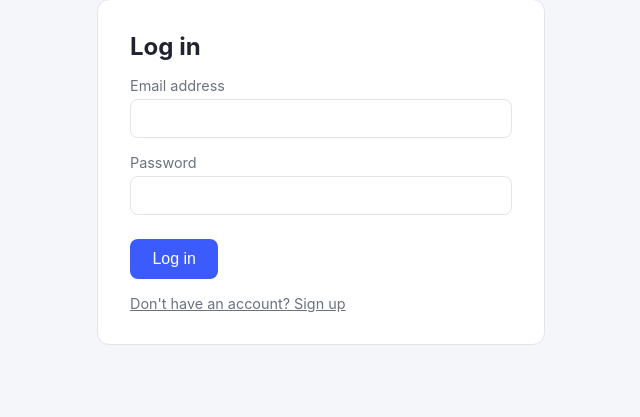
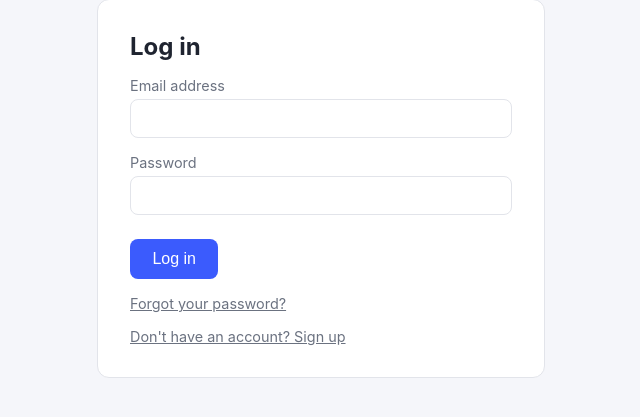
Before and after one commit to alex01at/findmichonline, a PHP site: page /login in a window 1280 px wide. Shown: the part 106-523 px from the top of the page, without its empty margins (319-959 px from the left). Run offline with PHP 8.4, Linux system fonts and the light colour scheme.

Commit message:
Add self-service password reset via email
New /forgot-password and /reset-password/{token} flow: request a
reset link by email, the link is valid for 1 hour and single-use.
The response is identical whether or not the address is registered,
so the form can't be used to enumerate accounts.

Mailer wraps PHP's built-in mail() rather than adding an SMTP
library dependency — most shared hosting (including this one) has a
local MTA wired up for it already, so there's nothing to configure.
MAIL_FROM_ADDRESS/MAIL_FROM_NAME are new .env keys.

Token expiry is computed by MySQL itself (DATE_ADD(NOW(), ...))
instead of in PHP and passed in — caught during testing that PHP's
UTC clock and this host's MySQL server timezone are two hours apart,
which made every token look expired immediately when the comparison
mixed a PHP-computed timestamp with MySQL's NOW().

"forgot-password"/"reset-password" added to BusinessCard's reserved
slugs list since they're now real routes.

Co-Authored-By: Claude Sonnet 5 <noreply@anthropic.com>

```diff
--- a/config/config.php
+++ b/config/config.php
@@ -30,4 +30,8 @@ return [
         'webhook_secret' => $_ENV['STRIPE_WEBHOOK_SECRET'] ?? '',
         'price_id_pro' => $_ENV['STRIPE_PRICE_ID_PRO'] ?? '',
     ],
+    'mail' => [
+        'from_address' => $_ENV['MAIL_FROM_ADDRESS'] ?? 'noreply@localhost',
+        'from_name' => $_ENV['MAIL_FROM_NAME'] ?? 'Kartenlink',
+    ],
 ];
--- a/lang/en.php
+++ b/lang/en.php
@@ -34,7 +34,21 @@ return [
     'auth.login.password_label' => 'Password',
     'auth.login.submit' => 'Log in',
     'auth.login.no_account' => "Don't have an account? Sign up",
+    'auth.login.forgot_password' => 'Forgot your password?',
     'auth.login.errors.invalid_credentials' => 'Email address or password is incorrect.',
+
+    'auth.forgot_password.heading' => 'Forgot password',
+    'auth.forgot_password.intro' => "Enter your email address and we'll send you a reset link.",
+    'auth.forgot_password.submit' => 'Send reset link',
+    'auth.forgot_password.sent' => "If that email address is registered, we've sent a password reset link.",
+    'auth.forgot_password.email_subject' => 'Reset your password – Kartenlink',
+    'auth.forgot_password.email_body' => "Hi,\n\nsomeone (hopefully you) requested a password reset for your Kartenlink account.\n\nReset link (valid for 1 hour):\n{link}\n\nIf this wasn't you, you can safely ignore this email.",
+
+    'auth.reset_password.heading' => 'Set a new password',
+    'auth.reset_password.new_password_label' => 'New password',
+    'auth.reset_password.submit' => 'Save password',
+    'auth.reset_password.success' => 'Your password has been changed. You can log in now.',
+    'auth.reset_password.invalid_token' => 'This link is invalid or has expired. Please request a new one.',
 
     'dashboard.welcome' => 'Welcome, {name}!',
     'dashboard.email_label' => 'Your email address: {email}',
--- a/public/index.php
+++ b/public/index.php
@@ -14,6 +14,7 @@ use Kartenlink\App\Controller\QrCodeController;
 use Kartenlink\App\Controller\StripeWebhookController;
 use Kartenlink\App\Support\Auth;
 use Kartenlink\App\Support\Database;
+use Kartenlink\App\Support\Mailer;
 use Kartenlink\App\Support\Router;
 use Kartenlink\App\Support\Session;
 use Kartenlink\App\Support\StripeService;
@@ -71,12 +72,17 @@ $requireAdmin = function () use ($auth): void {
 $home = new HomeController($view, $auth);
 $router->get('/', fn () => $home->index());
 
-$authController = new AuthController($db, $view, $auth, $translator);
+$mailer = new Mailer($config['mail']['from_address'], $config['mail']['from_name']);
+$authController = new AuthController($db, $view, $auth, $translator, $mailer, $config['app']['url']);
 $router->get('/register', fn () => $authController->showRegister());
 $router->post('/register', fn () => $authController->register());
 $router->get('/login', fn () => $authController->showLogin());
 $router->post('/login', fn () => $authController->login());
 $router->get('/logout', fn () => $authController->logout());
+$router->get('/forgot-password', fn () => $authController->showForgotPassword());
+$router->post('/forgot-password', fn () => $authController->forgotPassword());
+$router->get('/reset-password/{token}', fn (array $params) => $authController->showResetPassword($params));
+$router->post('/reset-password/{token}', fn (array $params) => $authController->resetPassword($params));
 
 $dashboard = new DashboardController($db, $view, $auth);
 $router->get('/dashboard', function () use ($dashboard, $requireAuth) {
--- a/src/Controller/AuthController.php
+++ b/src/Controller/AuthController.php
@@ -6,6 +6,7 @@ namespace Kartenlink\App\Controller;
 
 use Kartenlink\App\Model\User;
 use Kartenlink\App\Support\Auth;
+use Kartenlink\App\Support\Mailer;
 use Kartenlink\App\Support\Session;
 use Kartenlink\App\Support\Translator;
 use Kartenlink\App\Support\View;
@@ -13,10 +14,18 @@ use PDO;
 
 final class AuthController
 {
+    private const RESET_TOKEN_TTL_SECONDS = 3600;
+
     private User $users;
 
-    public function __construct(private PDO $db, private View $view, private Auth $auth, private Translator $translator)
-    {
+    public function __construct(
+        private PDO $db,
+        private View $view,
+        private Auth $auth,
+        private Translator $translator,
+        private Mailer $mailer,
+        private string $appUrl
+    ) {
         $this->users = new User($db);
     }
 
@@ -103,6 +112,80 @@ final class AuthController
         $this->redirect('/login');
     }
 
+    public function showForgotPassword(): void
+    {
+        if ($this->auth->check()) {
+            $this->redirect('/dashboard');
+        }
+
+        echo $this->view->render('auth/forgot_password.twig');
+    }
+
+    public function forgotPassword(): void
+    {
+        $email = strtolower(trim($_POST['email'] ?? ''));
+        $user = $email !== '' ? $this->users->findByEmail($email) : null;
+
+        if ($user !== null) {
+            $token = bin2hex(random_bytes(32));
+            $this->users->setPasswordResetToken((int) $user['id'], $token, self::RESET_TOKEN_TTL_SECONDS);
+
+            $link = $this->appUrl . '/reset-password/' . $token;
+            $this->mailer->send(
+                $user['email'],
+                $this->translator->trans('auth.forgot_password.email_subject'),
+                $this->translator->trans('auth.forgot_password.email_body', ['link' => $link])
+            );
+        }
+
+        // Always show the same message, whether or not the address is registered,
+        // so this form can't be used to check which emails have an account.
+        Session::flash('success', $this->translator->trans('auth.forgot_password.sent'));
+        $this->redirect('/forgot-password');
+    }
+
+    public function showResetPassword(array $params): void
+    {
+        $user = $this->users->findByValidResetToken($params['token']);
+        if ($user === null) {
+            echo $this->view->render('auth/reset_password.twig', ['invalid_token' => true]);
+            return;
+        }
+
+        echo $this->view->render('auth/reset_password.twig', ['token' => $params['token']]);
+    }
+
+    public function resetPassword(array $params): void
+    {
+        $token = $params['token'];
+        $user = $this->users->findByValidResetToken($token);
+
+        if ($user === null) {
+            echo $this->view->render('auth/reset_password.twig', ['invalid_token' => true]);
+            return;
+        }
+
+        $password = (string) ($_POST['password'] ?? '');
+        $passwordConfirm = (string) ($_POST['password_confirm'] ?? '');
+
+        $errors = [];
+        if (strlen($password) < 8) {
+            $errors[] = $this->translator->trans('auth.register.errors.password_too_short');
+        } elseif ($password !== $passwordConfirm) {
+            $errors[] = $this->translator->trans('auth.register.errors.password_mismatch');
+        }
+
+        if ($errors !== []) {
+            echo $this->view->render('auth/reset_password.twig', ['token' => $token, 'errors' => $errors]);
+            return;
+        }
+
+        $this->users->resetPassword((int) $user['id'], password_hash($password, PASSWORD_DEFAULT));
+
+        Session::flash('success', $this->translator->trans('auth.reset_password.success'));
+        $this->redirect('/login');
+    }
+
     private function redirect(string $path): void
     {
         header('Location: ' . $path);
--- a/src/Model/BusinessCard.php
+++ b/src/Model/BusinessCard.php
@@ -15,6 +15,7 @@ final class BusinessCard
     public const RESERVED_SLUGS = [
         'login', 'register', 'logout', 'dashboard', 'pricing', 'card',
         'billing', 'lang', 'webhook', 'account', 'c', 'public', 'admin',
+        'forgot-password', 'reset-password',
     ];
 
     public function __construct(private PDO $db)
--- a/src/Model/User.php
+++ b/src/Model/User.php
@@ -87,6 +87,35 @@ final class User
         $stmt->execute(['id' => $id]);
     }
 
+    public function setPasswordResetToken(int $id, string $token, int $ttlSeconds): void
+    {
+        // Expiry is computed by MySQL itself (NOW() + INTERVAL) rather than
+        // passed in from PHP, so the comparison in findByValidResetToken()
+        // isn't thrown off by PHP and MySQL running in different timezones.
+        $stmt = $this->db->prepare(
+            'UPDATE users SET password_reset_token = :token, password_reset_expires_at = DATE_ADD(NOW(), INTERVAL :ttl SECOND) WHERE id = :id'
+        );
+        $stmt->execute(['token' => $token, 'ttl' => $ttlSeconds, 'id' => $id]);
+    }
+
+    public function findByValidResetToken(string $token): ?array
+    {
+        $stmt = $this->db->prepare(
+            'SELECT * FROM users WHERE password_reset_token = :token AND password_reset_expires_at > NOW()'
+        );
+        $stmt->execute(['token' => $token]);
+        $user = $stmt->fetch();
+        return $user ?: null;
+    }
+
+    public function resetPassword(int $id, string $passwordHash): void
+    {
+        $stmt = $this->db->prepare(
+            'UPDATE users SET password_hash = :password_hash, password_reset_token = NULL, password_reset_expires_at = NULL WHERE id = :id'
+        );
+        $stmt->execute(['password_hash' => $passwordHash, 'id' => $id]);
+    }
+
     public function findByStripeCustomerId(string $customerId): ?array
     {
         $stmt = $this->db->prepare('SELECT * FROM users WHERE stripe_customer_id = :customer_id');
--- /dev/null
+++ b/src/Support/Mailer.php
@@ -0,0 +1,32 @@
+<?php
+
+declare(strict_types=1);
+
+namespace Kartenlink\App\Support;
+
+final class Mailer
+{
+    public function __construct(private string $fromAddress, private string $fromName)
+    {
+    }
+
+    public function send(string $to, string $subject, string $body): bool
+    {
+        $headers = [
+            'From' => sprintf('%s <%s>', $this->encodeHeader($this->fromName), $this->fromAddress),
+            'Content-Type' => 'text/plain; charset=UTF-8',
+        ];
+
+        $headerLines = [];
+        foreach ($headers as $name => $value) {
+            $headerLines[] = "{$name}: {$value}";
+        }
+
+        return mail($to, $this->encodeHeader($subject), $body, implode("\r\n", $headerLines));
+    }
+
+    private function encodeHeader(string $value): string
+    {
+        return '=?UTF-8?B?' . base64_encode($value) . '?=';
+    }
+}
--- a/templates/auth/login.twig
+++ b/templates/auth/login.twig
@@ -1,6 +1,6 @@
 {% extends 'layout/base.twig' %}
 
-{% block title %}Anmelden – Kartenlink{% endblock %}
+{% block title %}{{ trans('auth.login.heading') }} – Kartenlink{% endblock %}
 
 {% block body %}
     <div class="card">
@@ -23,6 +23,7 @@
 
             <button type="submit">{{ trans('auth.login.submit') }}</button>
         </form>
+        <a class="muted-link" href="/forgot-password">{{ trans('auth.login.forgot_password') }}</a>
         <a class="muted-link" href="/register">{{ trans('auth.login.no_account') }}</a>
     </div>
 {% endblock %}
```
Also changed, not shown: lang/de.php (+14 -0 lines), templates/auth/forgot_password.twig (added, +18 -0 lines), templates/auth/reset_password.twig (added, +34 -0 lines), migrations/007_add_password_reset_to_users.sql (added), 1 other file.
